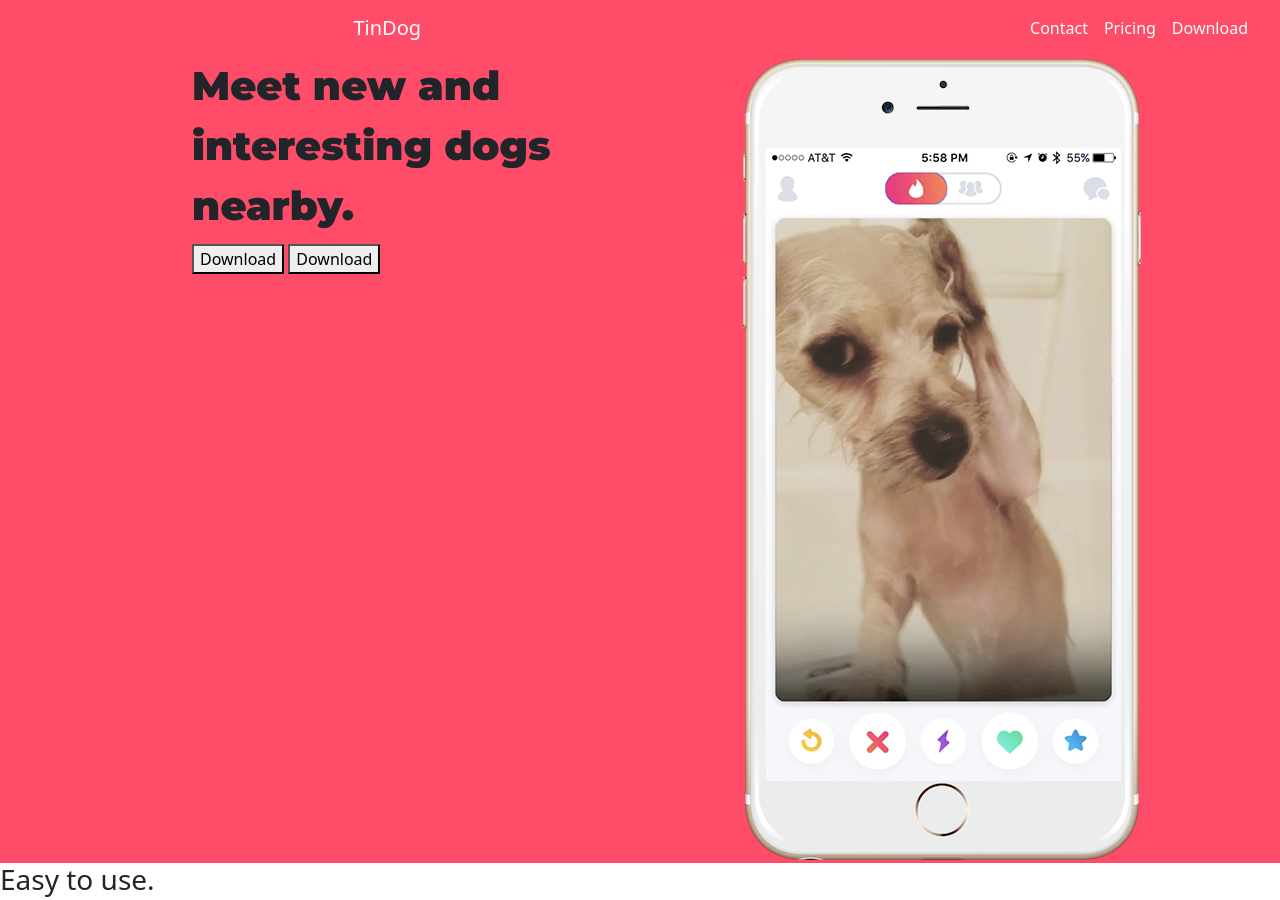
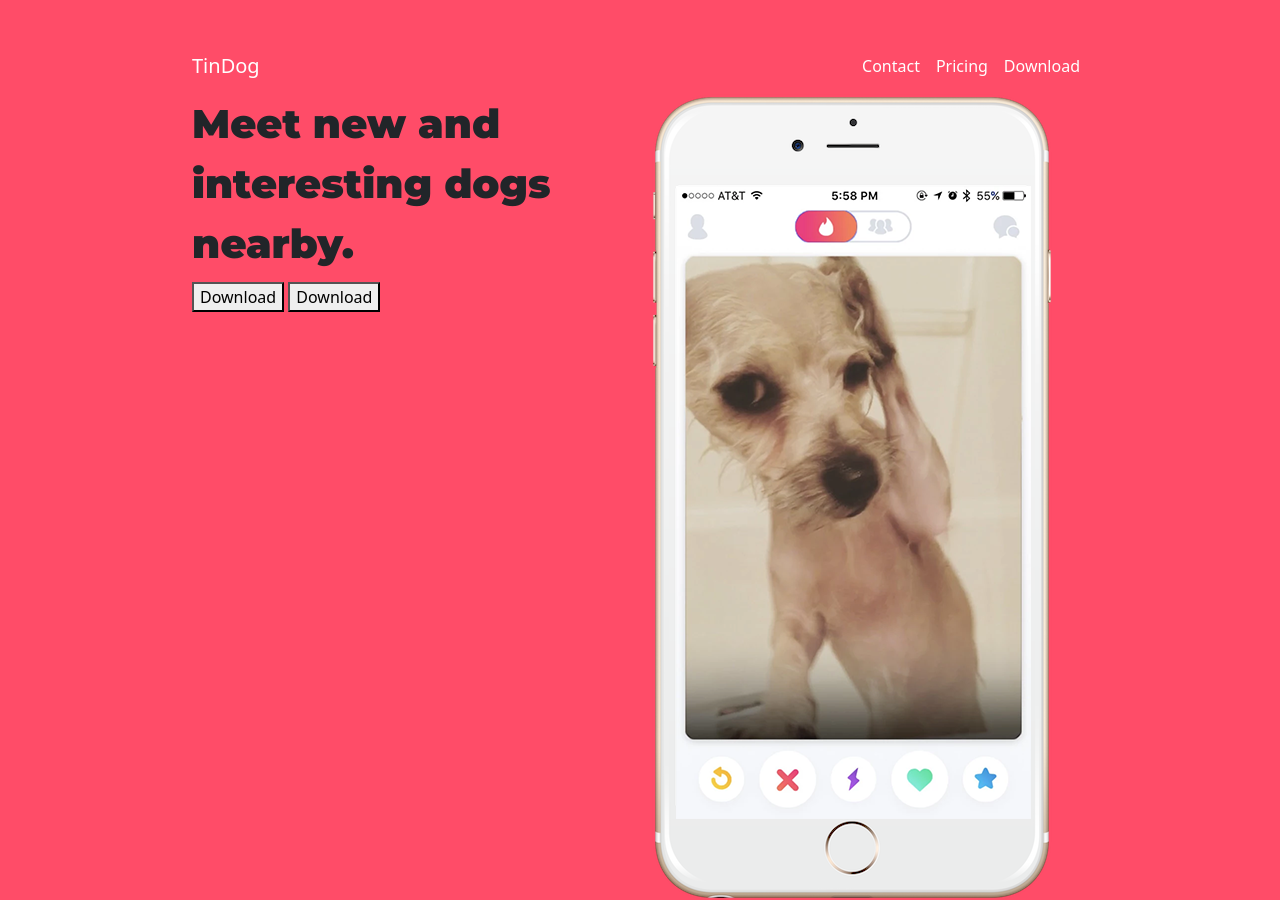
Before and after one commit to NathanYee412/TinDog, a plain HTML site: page TinDog-Start-master/index.html in a window 1280 px wide. Shown: the top 900 px of the page. Drawn offline with nearby package versions, Linux system fonts and the light colour scheme.

Commit message:
Navbar spacing fix

```diff
--- a/TinDog-Start-master/css/styles.css
+++ b/TinDog-Start-master/css/styles.css
@@ -9,7 +9,7 @@ h1 {
 }
 
 .container-fluid {
-    padding-left: 15%;
+    padding: 3% 15%;
 }
 
 .navbar-color {
--- a/TinDog-Start-master/index.html
+++ b/TinDog-Start-master/index.html
@@ -23,7 +23,6 @@
 
       <!-- Nav Bar -->
       <nav class="navbar navbar-expand-lg navbar-dark navbar-color">
-        <div class="container-fluid">
           <a class="navbar-brand" href="#">TinDog</a>
           <button class="navbar-toggler" type="button" data-bs-toggle="collapse" data-bs-target="#navbarScroll"
             aria-controls="navbarScroll" aria-expanded="false" aria-label="Toggle navigation">
@@ -42,7 +41,6 @@
               </li>
             </ul>
           </div>
-        </div>
       </nav>
 
 
```
